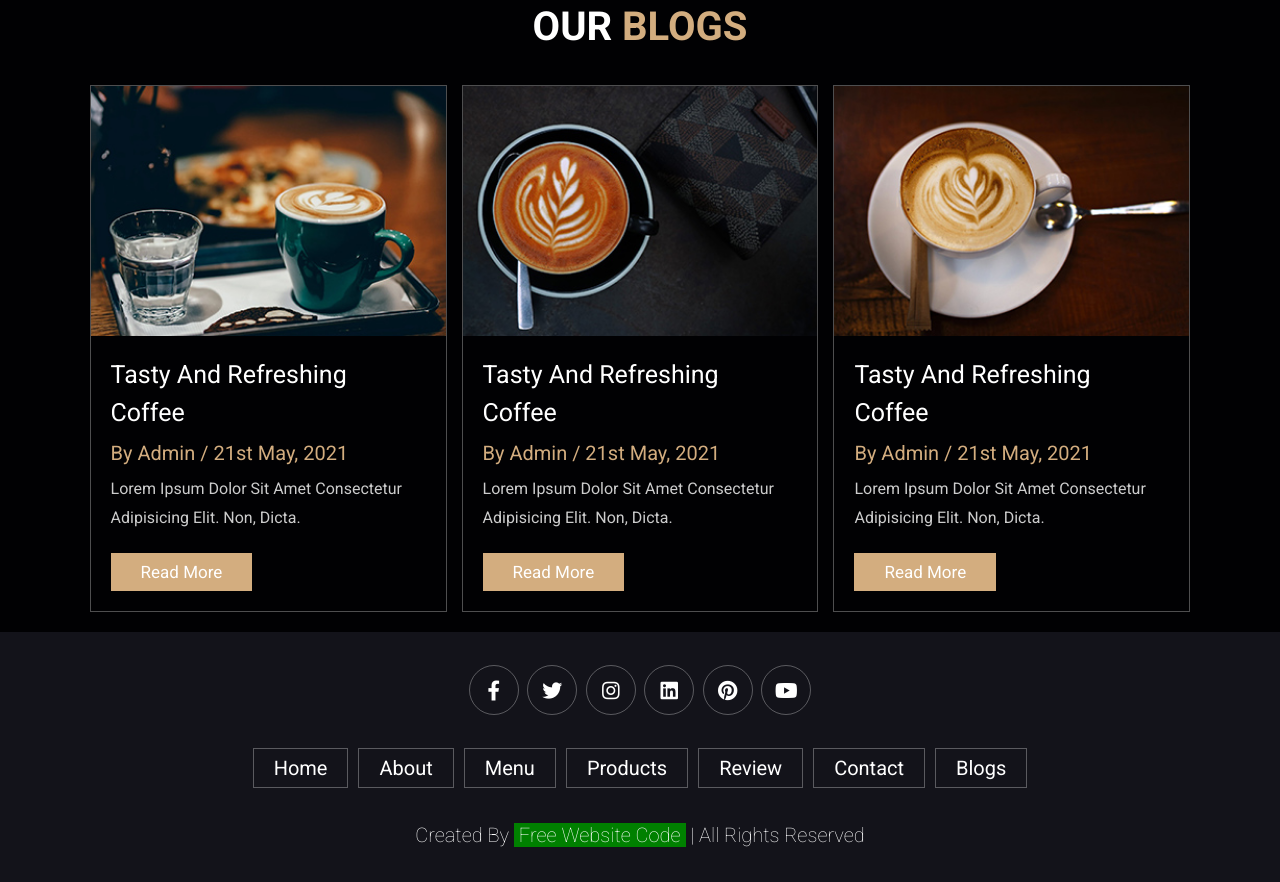
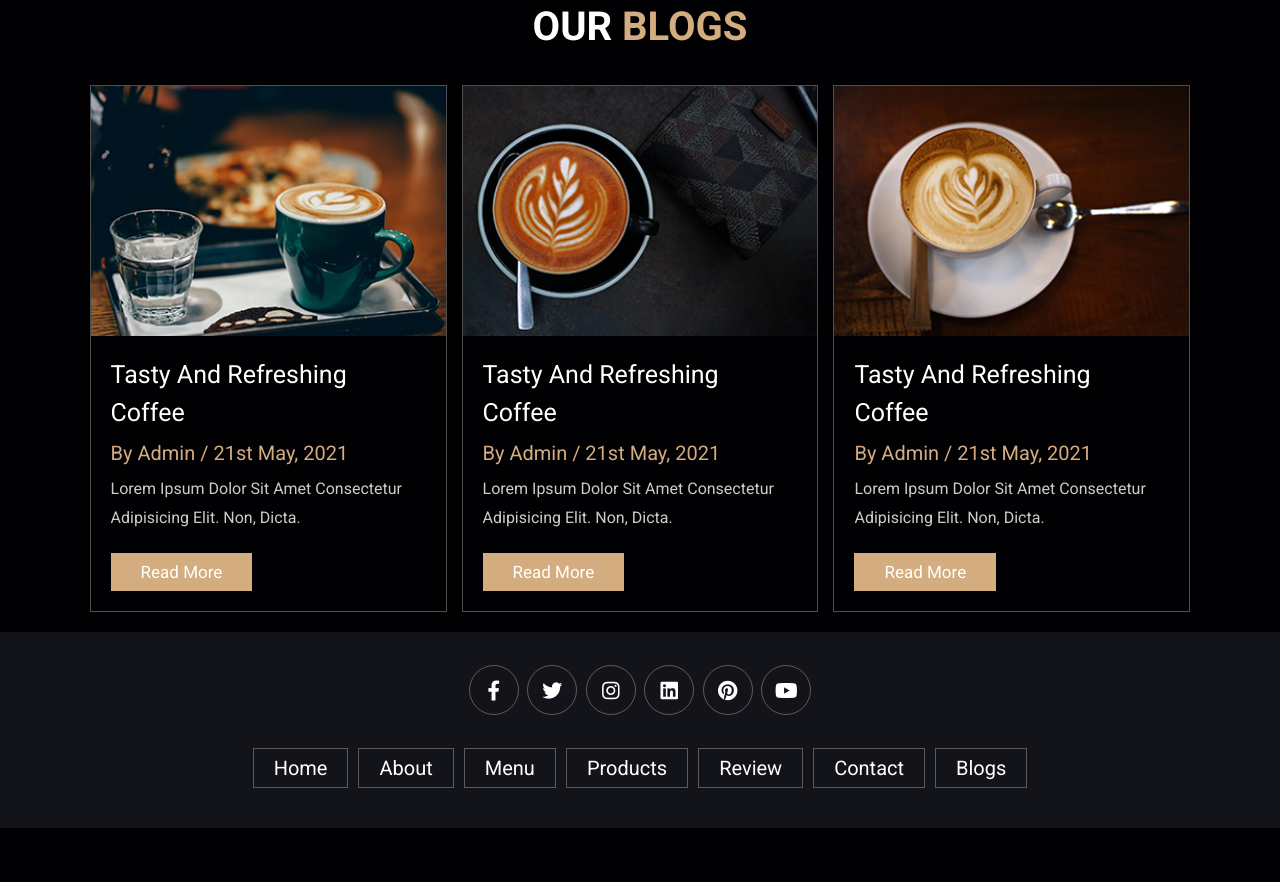
Before and after one commit to AKRVerz/BasyiraCoffee, a plain HTML site: page index.html in a window 1280 px wide. Shown: the part 3901-4783 px from the top of the page. After the commit the page ends 4729 px from the top, so only its background shows below. Drawn offline with Linux system fonts and the light colour scheme.

Commit message:
update_main

```diff
--- a/index.html
+++ b/index.html
@@ -415,14 +415,6 @@
         <a href="#">contact</a>
         <a href="#">blogs</a>
       </div>
-
-      <div class="credit">
-        created by
-        <span
-          ><a href="https://freewebsitecode.com/">Free Website Code</a></span
-        >
-        | all rights reserved
-      </div>
     </section>
 
     <!-- footer section ends -->
```
